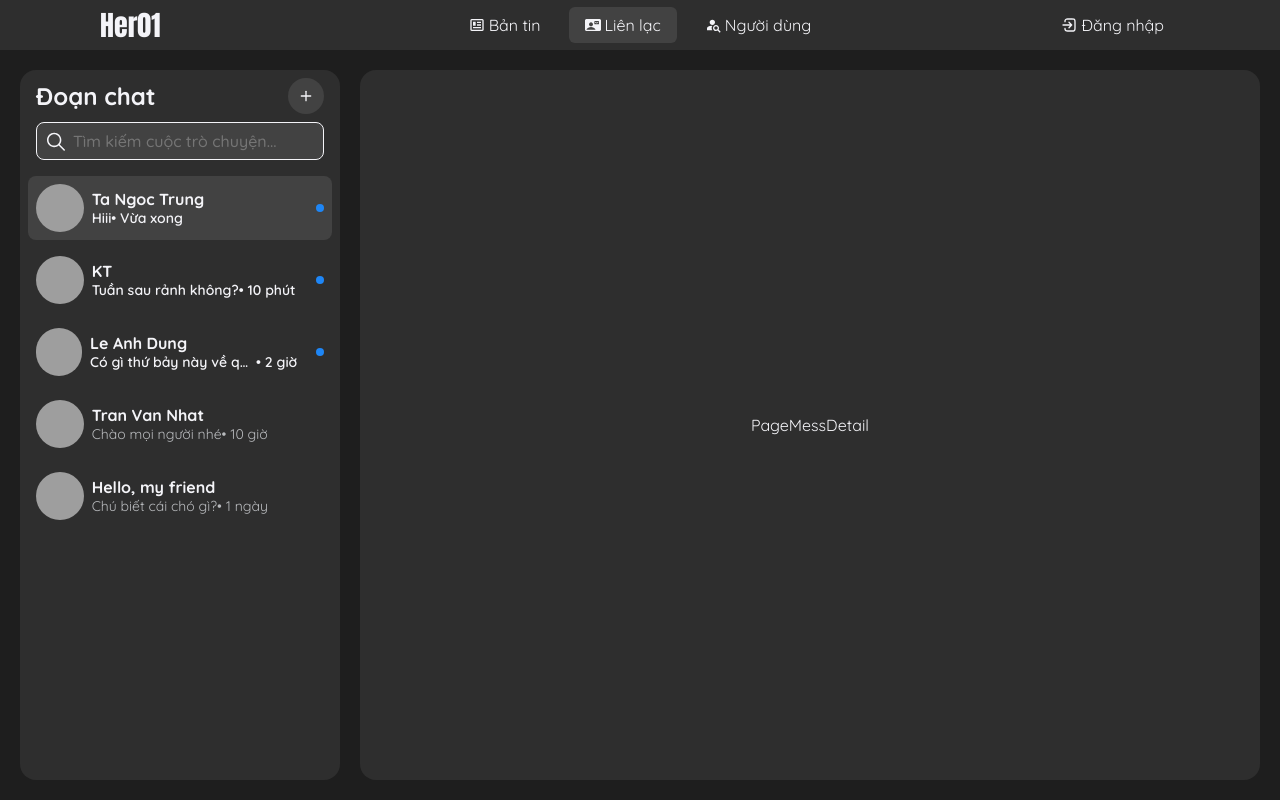
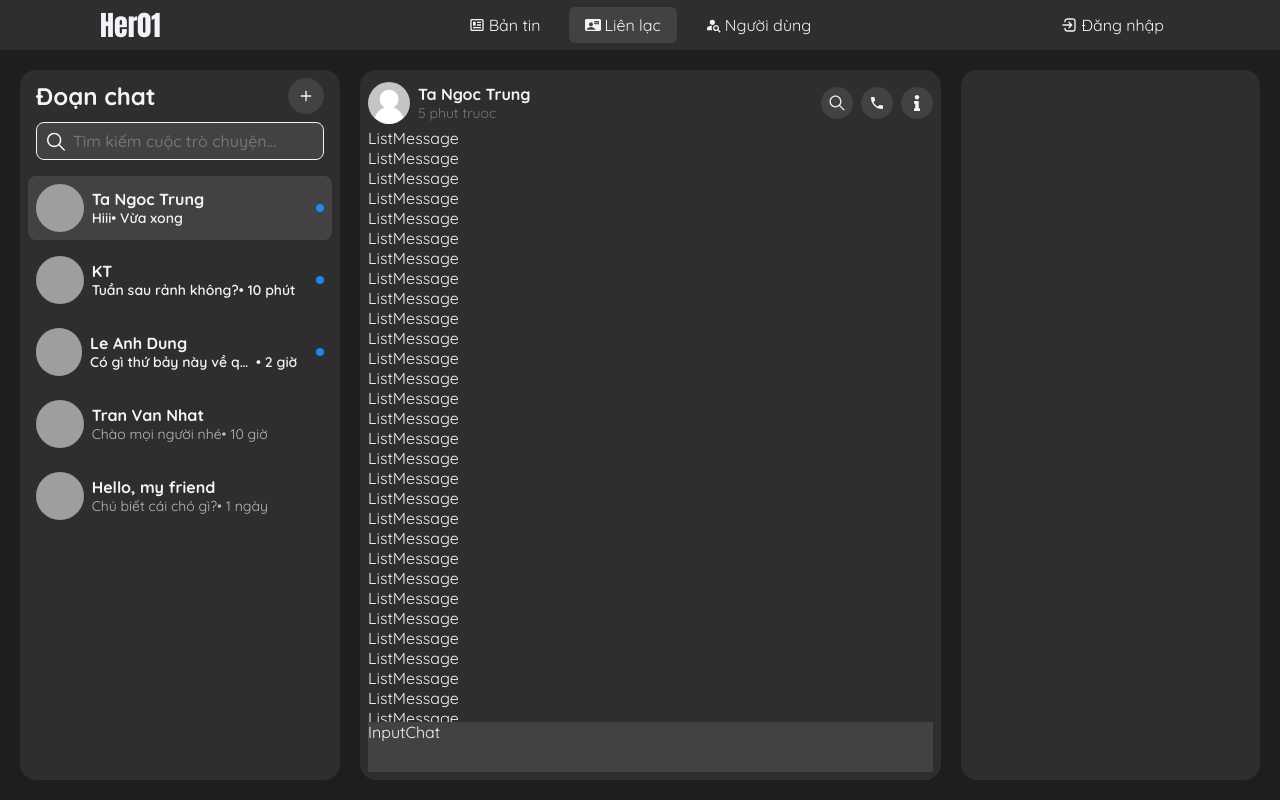
Before and after one commit to tangoctrung/her01-web, a Next.js app: page /mess/1 in a window 1280 px wide. Built offline with nearby package versions, Linux system fonts and the light colour scheme; grey boxes are pictures that could not be loaded.

Commit message:
build ui chat detail

```diff
--- a/src/app/(main)/mess/[id]/page.tsx
+++ b/src/app/(main)/mess/[id]/page.tsx
@@ -1,9 +1,18 @@
 import React from 'react'
 import style from "./pageDetail.module.css"
+import ChatDetail from '@/components/PageMess/ChatDetail'
+import InfoChat from '@/components/PageMess/InfoChat'
 
 function PageMessDetail() {
     return (
-        <div className={style.containerPageDetail}>PageMessDetail</div>
+        <div className={style.containerPageDetail}>
+            <div className={style.chatDetail}>
+                <ChatDetail />
+            </div>
+            <div className={style.infoChat}>
+                <InfoChat />
+            </div>
+        </div>
     )
 }
 
--- a/src/app/(main)/mess/[id]/pageDetail.module.css
+++ b/src/app/(main)/mess/[id]/pageDetail.module.css
@@ -1,6 +1,11 @@
 .containerPageDetail{
     width: 100%;
     height: 100%;
+    display: flex;
+}
+
+.chatDetail{
+    width: 66%;
     padding: 8px;
     background-color: var(--bg-secondary);
     border-radius: 16px;
@@ -9,4 +14,30 @@
     display: flex;
     justify-content: center;
     align-items: center;
+
+    position: relative;
 }
+
+.infoChat{
+    width: 34%;
+    padding: 8px;
+    background-color: var(--bg-secondary);
+    border-radius: 16px;
+    box-sizing: border-box;
+
+    display: flex;
+    justify-content: center;
+    align-items: center;
+    margin-left: 20px;
+}
+
+@media screen and (max-width: 1224px) {
+    .chatDetail{
+        width: 100%;
+    }
+    .infoChat{
+        width: 0px;
+        padding: 0px;
+        margin-left: 0px;
+    }
+}
--- /dev/null
+++ b/src/components/PageMess/ChatDetail/InputChat/index.tsx
@@ -0,0 +1,10 @@
+import React from 'react'
+import style from "./inputChat.module.css"
+
+function InputChat() {
+    return (
+        <div className={style.containerInputChat}>InputChat</div>
+    )
+}
+
+export default InputChat
--- /dev/null
+++ b/src/components/PageMess/ChatDetail/InputChat/inputChat.module.css
@@ -0,0 +1,10 @@
+.containerInputChat{
+    position: absolute;
+
+    width: 100%;
+    height: 50px;
+    bottom: 0;
+    left: 0;
+
+    background-color: var(--bg-secondary2);
+}
--- /dev/null
+++ b/src/components/PageMess/ChatDetail/ListMessage/index.tsx
@@ -0,0 +1,58 @@
+import React from 'react'
+import style from "./listMessage.module.css"
+
+function ListMessage() {
+    return (
+        <div className={style.containerListMessage}>
+            <div className={style.listMessage}>
+                ListMessage <br />
+                ListMessage <br />
+                ListMessage <br />
+                ListMessage <br />
+                ListMessage <br />
+                ListMessage <br />
+                ListMessage <br />
+                ListMessage <br />
+                ListMessage <br />
+                ListMessage <br />
+                ListMessage <br />
+                ListMessage <br />
+                ListMessage <br />
+                ListMessage <br />
+                ListMessage <br />
+                ListMessage <br />
+                ListMessage <br />
+                ListMessage <br />
+                ListMessage <br />
+                ListMessage <br />
+                ListMessage <br />
+                ListMessage <br />
+                ListMessage <br />
+                ListMessage <br />
+                ListMessage <br />
+                ListMessage <br />
+                ListMessage <br />
+                ListMessage <br />
+                ListMessage <br />
+                ListMessage <br />
+                ListMessage <br />
+                ListMessage <br />
+                ListMessage <br />
+                ListMessage <br />
+                ListMessage <br />
+                ListMessage <br />
+                ListMessage <br />
+                ListMessage <br />
+                ListMessage <br />
+                ListMessage <br />
+                ListMessage <br />
+                ListMessage <br />
+                ListMessage <br />
+                ListMessage <br />
+                ListMessage <br />
+            </div>
+        </div>
+    )
+}
+
+export default ListMessage
--- /dev/null
+++ b/src/components/PageMess/ChatDetail/ListMessage/listMessage.module.css
@@ -0,0 +1,16 @@
+.containerListMessage{
+    position: absolute;
+    width: 100%;
+    height: calc(100% - 100px);
+    top: 50px;
+    left: 0px;
+    overflow: scroll;
+}
+
+.listMessage{
+    overflow-y: hidden;
+}
+
+.containerListMessage::-webkit-scrollbar{
+    width: 0px;
+}
--- /dev/null
+++ b/src/components/PageMess/ChatDetail/TopChatDetail/index.tsx
@@ -0,0 +1,42 @@
+import React from 'react'
+import style from "./topChatDetail.module.css"
+import { IoIosSearch } from "react-icons/io";
+import { FaInfo } from "react-icons/fa";
+import { IoMdCall } from "react-icons/io";
+import Image from 'next/image';
+import AvatarDefault from "@/assets/images/avatarDefault.png";
+
+function TopChatDetail() {
+    return (
+        <div className={style.containerTopChatDetail}>
+            <div className={style.nameChat}>
+                <div className={style.avatar}>
+                    <Image
+                        src={AvatarDefault}
+                        alt=''
+                        className={style.imageAvatar}
+                        height={50}
+                        width={50}
+                    />
+                </div>
+                <div className={style.infoChat}>
+                    <b className={style.name}>Ta Ngoc Trung</b>
+                    <p className={style.online}>5 phut truoc</p>
+                </div>
+            </div>
+            <div className={style.listIconChat}>
+                <div className={style.iconContainer}>
+                    <IoIosSearch className={style.iconSearch} />
+                </div>
+                <div className={style.iconContainer}>
+                    <IoMdCall className={style.iconCall} />
+                </div>
+                <div className={style.iconContainer}>
+                    <FaInfo className={style.iconInfo} />
+                </div>
+            </div>
+        </div>
+    )
+}
+
+export default TopChatDetail
--- /dev/null
+++ b/src/components/PageMess/ChatDetail/TopChatDetail/topChatDetail.module.css
@@ -0,0 +1,60 @@
+.containerTopChatDetail{
+    position: absolute;
+
+    width: 100%;
+    top: 0px;
+    left: 0px;
+    height: 50px;
+
+    display: flex;
+    justify-content: space-between;
+    align-items: center;
+}
+.nameChat{
+    display: flex;
+    justify-content: start;
+    align-items: center;
+}
+.avatar{
+    height: 42px;
+    width: 42px;
+    border-radius: 100px;
+    overflow: hidden;
+}
+.imageAvatar{
+    width: 100%;
+    height: 100%;
+    object-fit: cover;
+}
+.infoChat{
+    margin-left: 8px;
+}
+.online{
+    font-size: 14px;
+    color: var(--text-tertiary);
+}
+
+.listIconChat{
+    display: flex;
+}
+.iconContainer{
+    border-radius: 50px;
+    background-color: var(--bg-secondary2);
+    cursor: pointer;
+    transition: all 0.5s linear;
+    margin-left: 8px;
+
+    width: 32px;
+    height: 32px;
+    display: flex;
+    justify-content: center;
+    align-items: center;
+}
+.iconContainer:hover{
+    opacity: 0.7;
+}
+
+
+.iconSearch{
+    font-size: 20px;
+}
--- /dev/null
+++ b/src/components/PageMess/ChatDetail/chatDetail.module.css
@@ -0,0 +1,5 @@
+.containerChatDetail{
+    position: relative;
+    width: 100%;
+    height: 100%;
+}
--- /dev/null
+++ b/src/components/PageMess/ChatDetail/index.tsx
@@ -0,0 +1,17 @@
+import React from 'react'
+import style from "./chatDetail.module.css"
+import TopChatDetail from './TopChatDetail'
+import ListMessage from './ListMessage'
+import InputChat from './InputChat'
+
+function ChatDetail() {
+    return (
+        <div className={style.containerChatDetail}>
+            <TopChatDetail />
+            <ListMessage />
+            <InputChat />
+        </div>
+    )
+}
+
+export default ChatDetail
--- /dev/null
+++ b/src/components/PageMess/InfoChat/index.tsx
@@ -0,0 +1,10 @@
+import React from 'react'
+import style from "./infoChat.module.css"
+
+function InfoChat() {
+    return (
+        <div></div>
+    )
+}
+
+export default InfoChat
```
Also changed, not shown: src/components/PageMess/InfoChat/infoChat.module.css (added).
